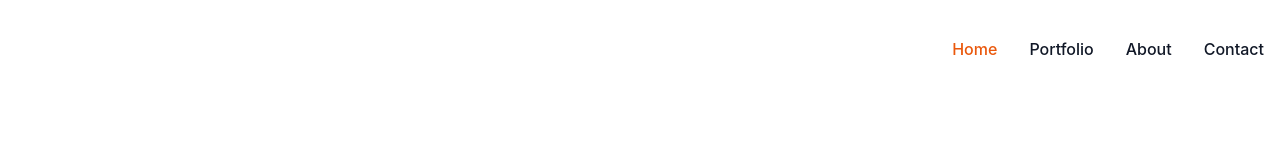
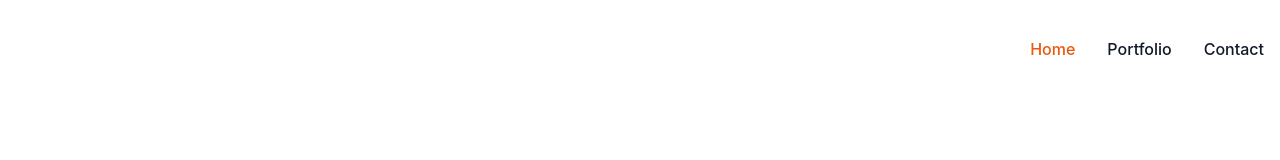
Before and after one commit to hashtagkaran/karan-folio-2023, a React (Create React App) app: page / in a window 1280 px wide. Shown: the top 160 px of the page. Built offline with nearby package versions, Linux system fonts and the light colour scheme.

Commit message:
updated resume file

```diff
--- a/src/Navigation.js
+++ b/src/Navigation.js
@@ -15,7 +15,7 @@ const Navigation = () => {
       <Header />
       <Routes>
         <Route path="/" element={<Home />} />
-        <Route path="/about" element={<About />} />
+        {/* <Route path="/about" element={<About />} /> */}
         <Route path="/portfolio" element={<Portfolio />} />
         <Route path="/portfolio/:projectId" element={<PortfolioDetail />} />
         {/*<Route path="/services" element={<Services/>} />*/}
--- a/src/components/Header.js
+++ b/src/components/Header.js
@@ -63,13 +63,13 @@ const Header = () => {
                   </a>
                 </Link>
               </li>
-              <li>
+              {/* <li>
                 <Link to="/about">
                   <a className="block py-2 pl-3 pr-4 text-gray-900 rounded hover:bg-gray-100 md:hover:bg-transparent md:border-0 md:hover:text-blue-700 md:p-0 dark:text-white md:dark:hover:text-orange-500 dark:hover:bg-gray-700 dark:hover:text-white md:dark:hover:bg-transparent">
                     About
                   </a>
                 </Link>
-              </li>
+              </li> */}
 
               <li>
                 <Link to="/contact">
--- a/src/views/Home.js
+++ b/src/views/Home.js
@@ -22,7 +22,7 @@ const Home = () => {
               Know More
             </a>
             <a
-              href="/karan_singh_resume.pdf"
+              href="/karan-singh-resume-may-24.pdf"
               download
               className="inline-flex items-center justify-center px-5 py-3 text-base font-medium text-center text-gray-900 border border-gray-300 rounded-lg hover:bg-gray-100 focus:ring-4 focus:ring-gray-100 dark:text-white dark:border-gray-700 dark:hover:bg-gray-700 dark:focus:ring-gray-800"
             >
```
Also changed, not shown: 1 other file (tests, documents, lock files or other folders).
